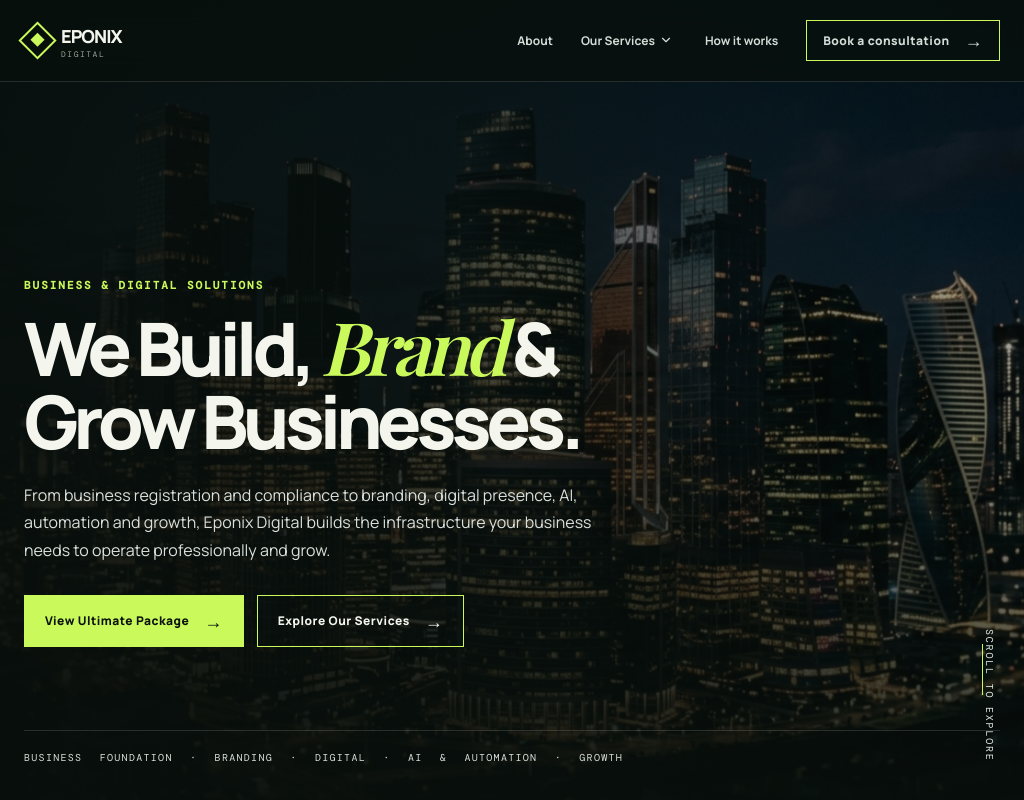
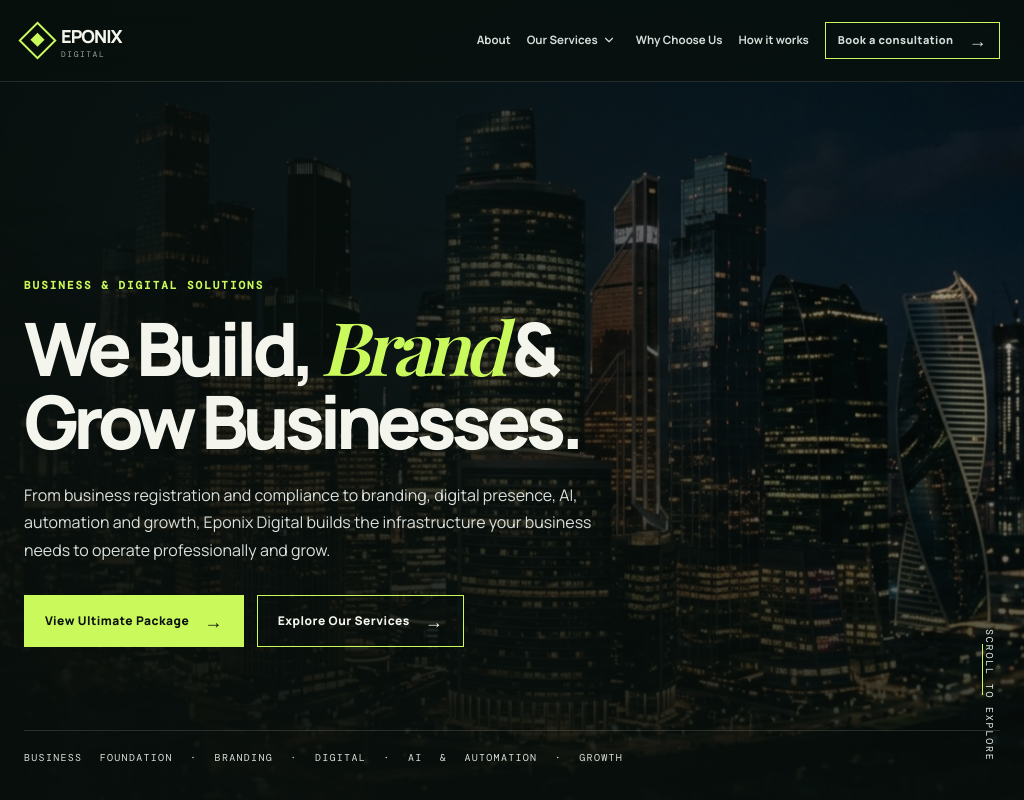
Before and after one commit to dev-anna-life/harrison-mosco, a Next.js app: page / in a window 1024 px wide. Shown: the top 800 px of the page. Built offline with nearby package versions, Linux system fonts and the light colour scheme; a web font is replaced by a local one.

Commit message:
Add Why Choose Us to Navbar and Footer, optimize responsive breakpoints across all screen sizes

```diff
--- a/app/globals.css
+++ b/app/globals.css
@@ -553,6 +553,17 @@ header {
 
 .navlinks .btn {
   padding: 10px 16px;
+}
+
+@media (min-width: 992px) and (max-width: 1180px) {
+  .navlinks {
+    gap: 16px;
+    font-size: 11.5px;
+  }
+  .navlinks .btn {
+    padding: 8px 12px;
+    font-size: 11px;
+  }
 }
 
 .menu {
--- a/app/page.tsx
+++ b/app/page.tsx
@@ -217,7 +217,8 @@ export default function HomePage() {
       </section>
 
       {/* 6. Why Choose Eponix Digital / More Than a Service Provider (#E6EADF cream background) */}
-      <section className="bg-[#E6EADF] text-[#0c1210] py-24 lg:py-32 border-b border-[#ced7cd]" id="services">
+      <section className="bg-[#E6EADF] text-[#0c1210] py-24 lg:py-32 border-b border-[#ced7cd] scroll-mt-24" id="why-choose-us">
+        <span id="why" className="block -mt-24 pt-24 invisible" aria-hidden="true" />
         <div className="site-container">
           {/* Section Header */}
           <div className="grid grid-cols-1 lg:grid-cols-12 gap-8 lg:gap-16 items-end mb-16">
--- a/components/layout/footer.tsx
+++ b/components/layout/footer.tsx
@@ -23,6 +23,7 @@ export function Footer() {
             <h4>EXPLORE</h4>
             <Link href="/about">About Eponix</Link>
             <Link href="/services">Our Services</Link>
+            <Link href="/#why-choose-us">Why Choose Us</Link>
             <Link href="/#how">How It Works</Link>
             <Link href="/consult">Consultation</Link>
           </div>
--- a/components/layout/header.tsx
+++ b/components/layout/header.tsx
@@ -260,6 +260,10 @@ export function Header() {
             )}
           </div>
 
+          <Link href="/#why-choose-us" onClick={closeAll} className="nav-item">
+            Why Choose Us
+          </Link>
+
           <Link href="/#how" onClick={closeAll} className="nav-item">
             How it works
           </Link>
```
